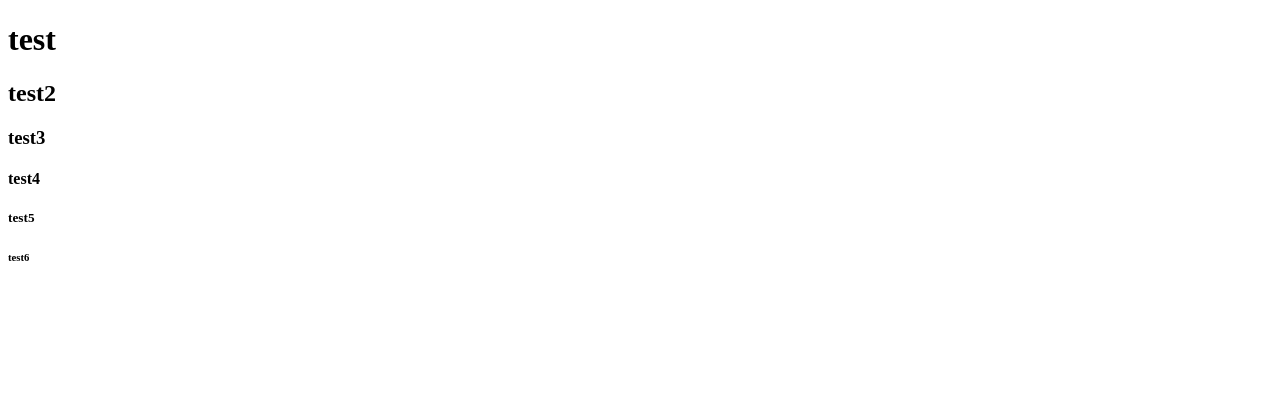
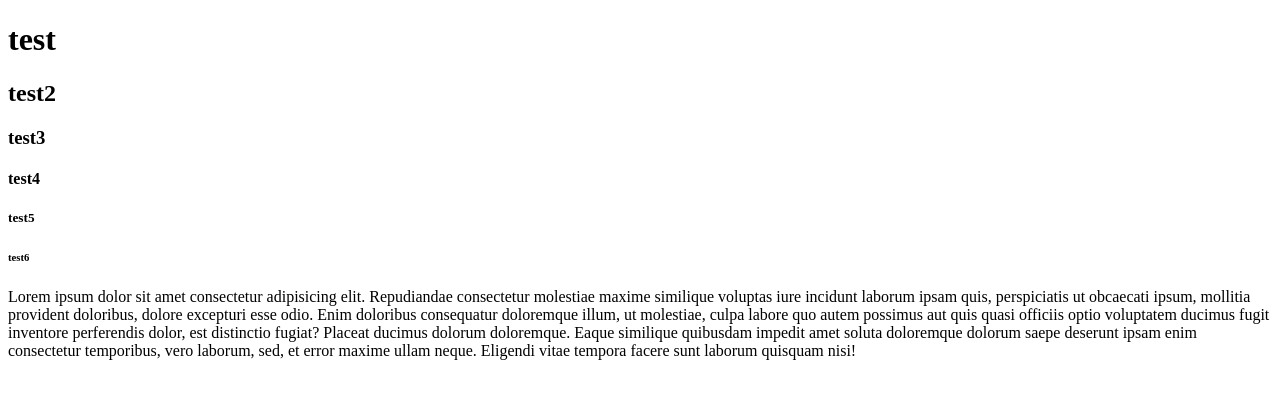
Before and after one commit to dv1tv/git-test, a plain HTML site: page index.html in a window 1280 px wide. Drawn offline with Linux system fonts and the light colour scheme.

Commit message:
Добавил главный текст

```diff
--- a/index.html
+++ b/index.html
@@ -25,5 +25,10 @@
     <h6>
         test6
     </h6>
+    <p>
+        Lorem ipsum dolor sit amet consectetur adipisicing elit. Repudiandae consectetur molestiae maxime similique voluptas iure incidunt laborum ipsam quis, perspiciatis ut obcaecati ipsum, mollitia provident doloribus, dolore excepturi esse odio.
+        Enim doloribus consequatur doloremque illum, ut molestiae, culpa labore quo autem possimus aut quis quasi officiis optio voluptatem ducimus fugit inventore perferendis dolor, est distinctio fugiat? Placeat ducimus dolorum doloremque.
+        Eaque similique quibusdam impedit amet soluta doloremque dolorum saepe deserunt ipsam enim consectetur temporibus, vero laborum, sed, et error maxime ullam neque. Eligendi vitae tempora facere sunt laborum quisquam nisi!
+    </p>
 </body>
 </html>
```
